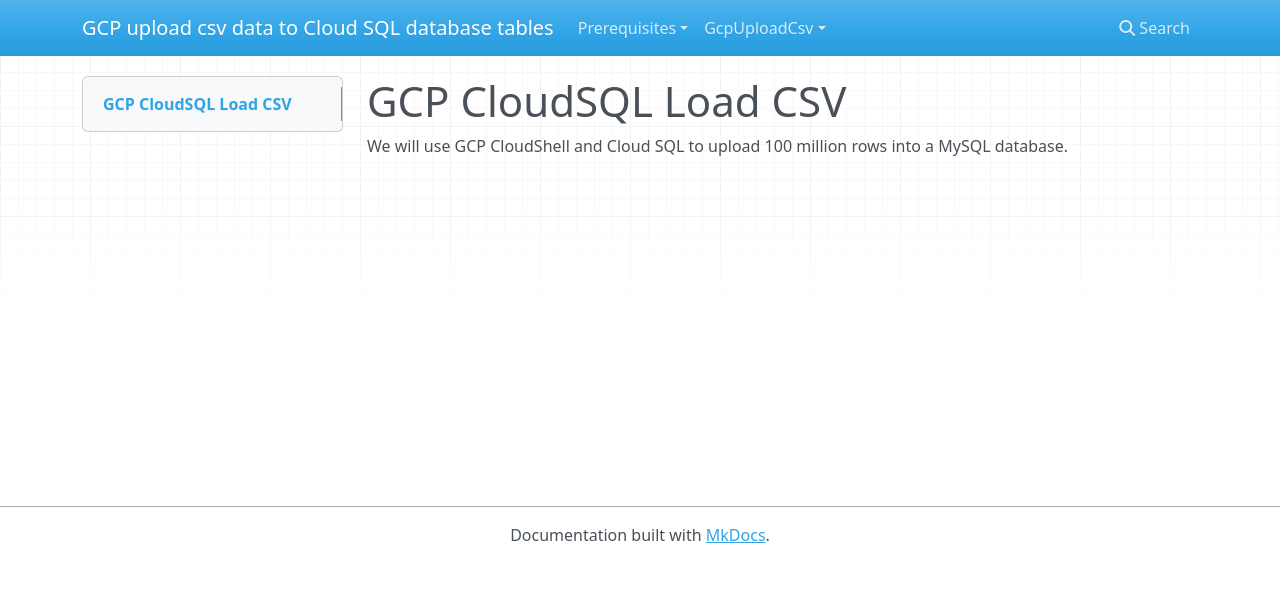
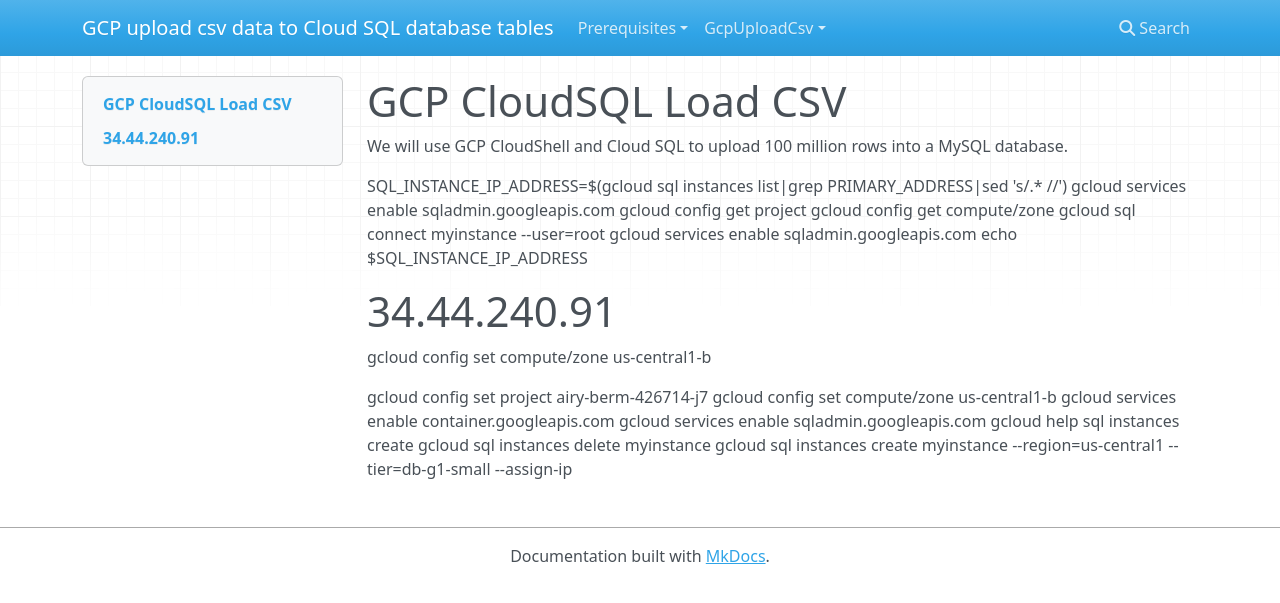
Before and after one commit to botanyhelp/gcp-cloudsql-load-csv, an MkDocs documentation site: the page built from docs/index.md, in a window 1280 px wide. Shown: the top 603 px of the page. Built offline with MkDocs 1.6.1, drawn with Linux system fonts in a browser that asks for light colours; nearby versions of some CDN libraries.

Commit message:
edited docs/index.md

```diff
--- a/docs/index.md
+++ b/docs/index.md
@@ -1,3 +1,22 @@
 # GCP CloudSQL Load CSV
 
 We will use GCP CloudShell and Cloud SQL to upload 100 million rows into a MySQL database.
+
+
+SQL_INSTANCE_IP_ADDRESS=$(gcloud sql instances list|grep PRIMARY_ADDRESS|sed 's/.* //')
+gcloud services enable sqladmin.googleapis.com
+gcloud config get project
+gcloud config get compute/zone
+gcloud sql connect myinstance --user=root
+gcloud services enable sqladmin.googleapis.com
+echo $SQL_INSTANCE_IP_ADDRESS
+# 34.44.240.91
+gcloud config set compute/zone us-central1-b
+
+gcloud config set project airy-berm-426714-j7
+gcloud config set compute/zone us-central1-b
+gcloud services enable container.googleapis.com
+gcloud services enable sqladmin.googleapis.com
+gcloud help sql instances create
+gcloud sql instances delete myinstance
+gcloud sql instances create myinstance --region=us-central1 --tier=db-g1-small --assign-ip
```
